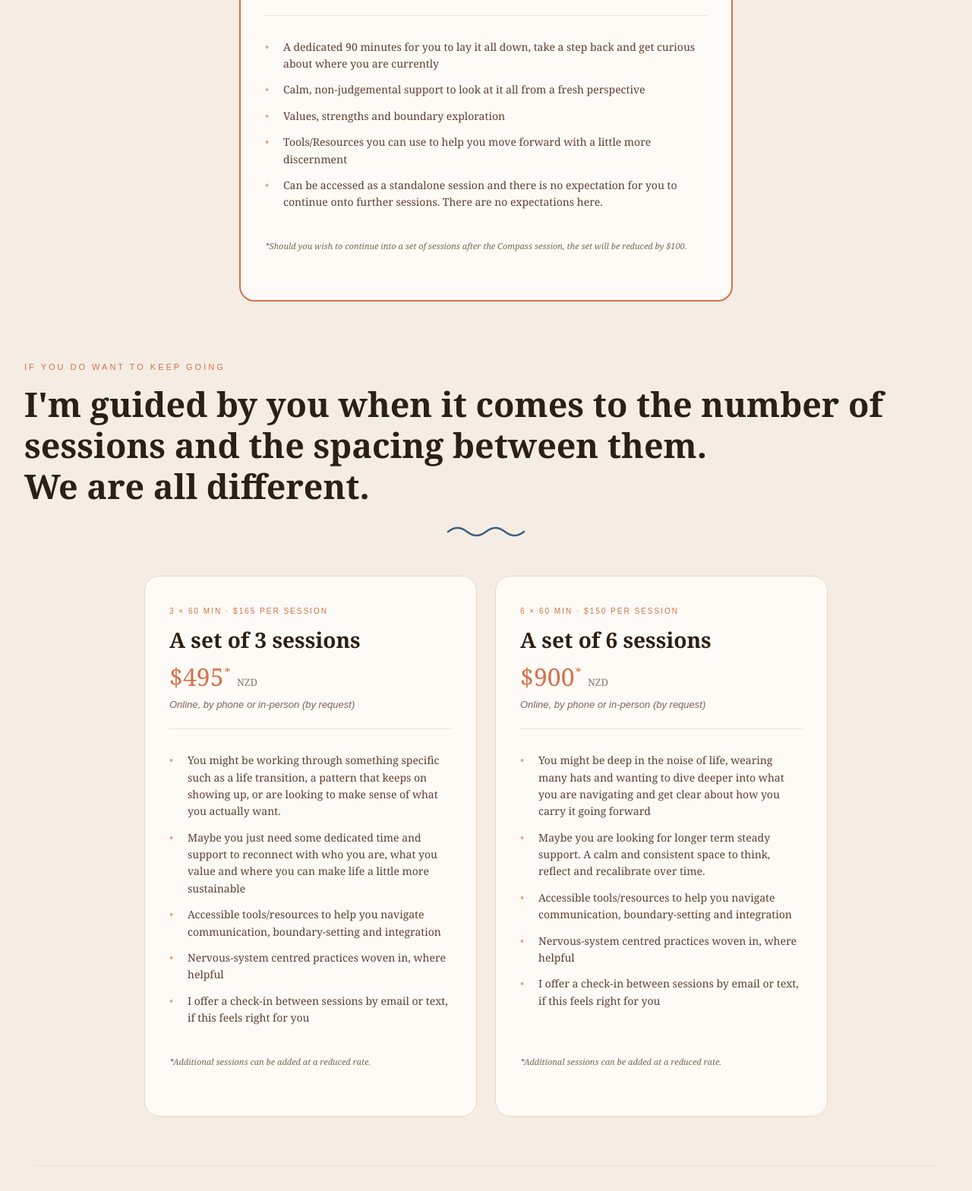
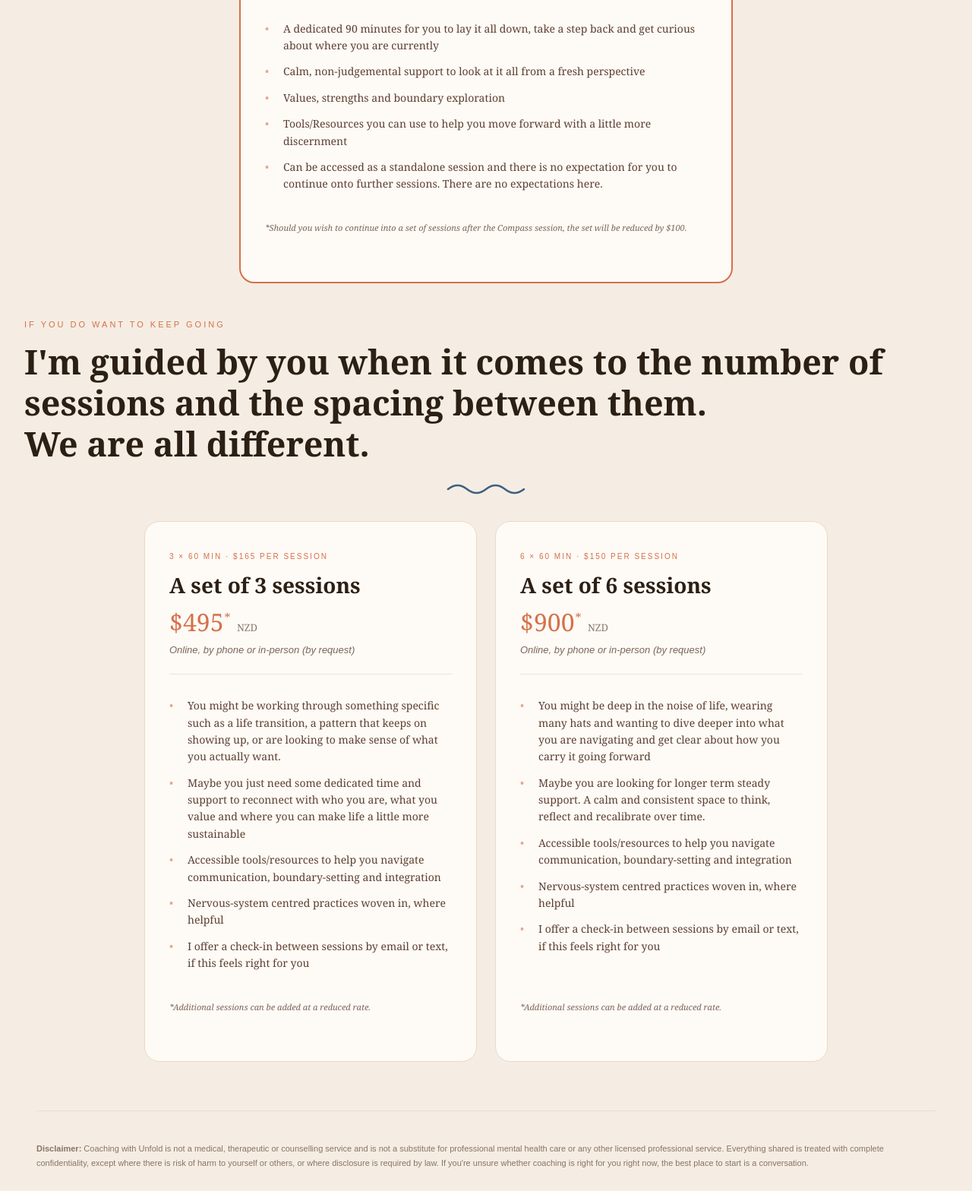
Before and after one commit to kelly541/unfoldcoachingwebsiterepo, a website: page coaching.html in a window 1280 px wide. Shown: the part 652-2220 px from the top of the page at 76% size. Drawn offline with Linux system fonts and the light colour scheme.

Commit message:
style: adjust pricing grid margins and section spacing for improved layout balance

```diff
--- a/coaching.html
+++ b/coaching.html
@@ -274,8 +274,8 @@
       padding-top: 3.5rem;
     }
     .pricing-grid { display: grid; grid-template-columns: repeat(3, 1fr); gap: 1.5rem; margin-top: 3rem; }
-    .pricing-grid-1 { display: grid; grid-template-columns: 1fr; max-width: 650px; margin: 3rem auto 5rem; gap: 1.5rem; }
-    .pricing-grid-2 { display: grid; grid-template-columns: repeat(2, 1fr); max-width: 900px; margin: 3rem auto 0; gap: 1.5rem; }
+    .pricing-grid-1 { display: grid; grid-template-columns: 1fr; max-width: 650px; margin: 2rem auto 3rem; gap: 1.5rem; }
+    .pricing-grid-2 { display: grid; grid-template-columns: repeat(2, 1fr); max-width: 900px; margin: 2rem auto 0; gap: 1.5rem; }
 
     .price-card {
       background: var(--white);
@@ -465,7 +465,7 @@
       <p class="section-tag">Not sure where to start?</p>
       <h2 class="section-title" style="margin-bottom: 1rem;">Start with one session.</h2>
       <svg class="wavy-line center-wavy" viewBox="0 0 100 20" style="text-align:center;"><path d="M0 10 Q 12.5 0, 25 10 T 50 10 T 75 10 T 100 10"/></svg>
-      <p style="font-family: Arial, sans-serif; font-size: 15px; color: var(--ink-light); text-align: center; margin-top: -0.5rem; margin-bottom: 3.5rem; opacity: 0.8; max-width: 800px; margin-left: auto; margin-right: auto; line-height: 1.6;">I appreciate that options can be overwhelming when you are juggling a lot already, so the Compass session might be a good place to start. We can work together in this longer session to get some clarity around what's taking up all the space, what matters to you most, and what might be getting in the way. Don't worry, you don't need to have the answers to begin, that's what this space is for.</p>
+      <p style="font-family: Arial, sans-serif; font-size: 15px; color: var(--ink-light); text-align: center; margin-top: -0.5rem; margin-bottom: 2rem; opacity: 0.8; max-width: 800px; margin-left: auto; margin-right: auto; line-height: 1.6;">I appreciate that options can be overwhelming when you are juggling a lot already, so the Compass session might be a good place to start. We can work together in this longer session to get some clarity around what's taking up all the space, what matters to you most, and what might be getting in the way. Don't worry, you don't need to have the answers to begin, that's what this space is for.</p>
 
       <div class="pricing-grid-1">
         <div class="price-card highlighted">
@@ -485,7 +485,7 @@
         </div>
       </div>
 
-      <p class="section-tag" style="margin-top: 2rem;">If you do want to keep going</p>
+      <p class="section-tag" style="margin-top: 1rem;">If you do want to keep going</p>
       <h2 class="section-title">I'm guided by you when it comes to the number of sessions and the spacing between them.<br>We are all different.</h2>
       <svg class="wavy-line center-wavy" viewBox="0 0 100 20" style="text-align:center;"><path d="M0 10 Q 12.5 0, 25 10 T 50 10 T 75 10 T 100 10"/></svg>
 
```
